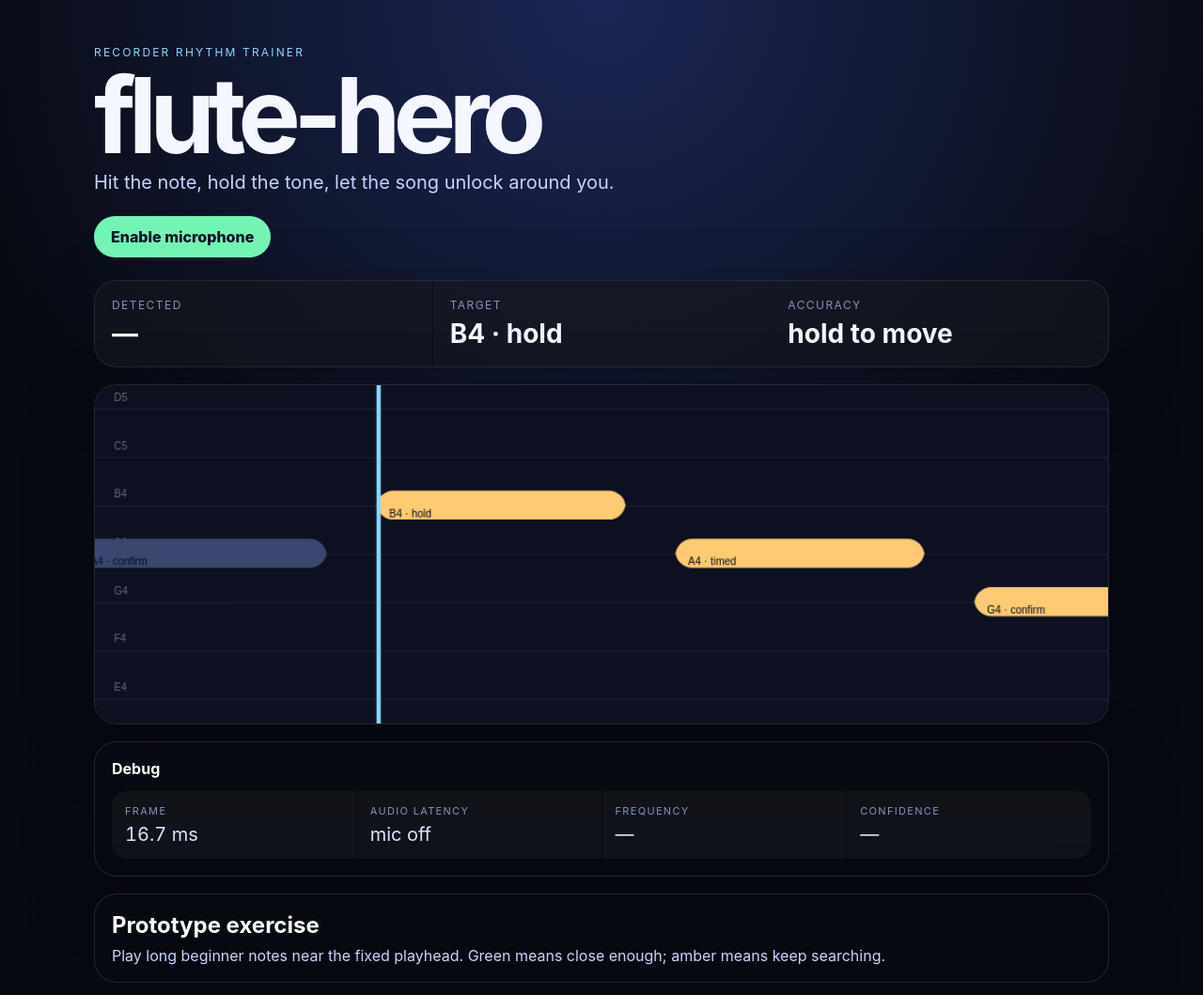
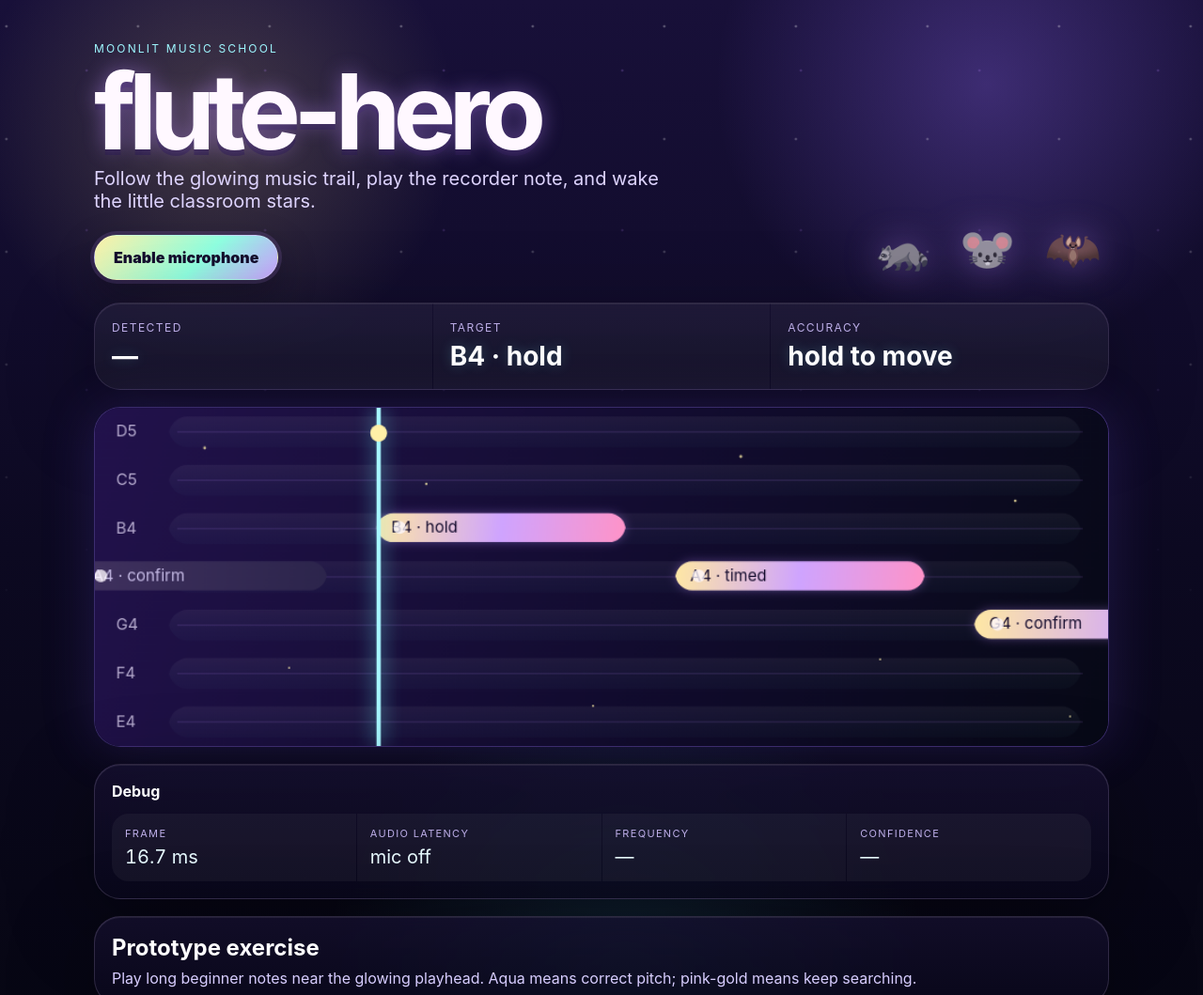
Before and after one commit to AJosephsen/flute-hero, a website with bundled scripts: page index.html in a window 1280 px wide. Shown: the top 1059 px of the page at 94% size. Built offline with nearby package versions, Linux system fonts and the light colour scheme.

Commit message:
Apply moonlit classroom visual direction

```diff
--- a/index.html
+++ b/index.html
@@ -9,9 +9,9 @@
 <body>
   <main class="app">
     <section class="hero">
-      <p class="eyebrow">recorder rhythm trainer</p>
+      <p class="eyebrow">moonlit music school</p>
       <h1>flute-hero</h1>
-      <p class="lede">Hit the note, hold the tone, let the song unlock around you.</p>
+      <p class="lede">Follow the glowing music trail, play the recorder note, and wake the little classroom stars.</p>
       <button id="startButton" type="button">Enable microphone</button>
     </section>
 
@@ -46,7 +46,7 @@
 
     <section class="panel hint">
       <h2>Prototype exercise</h2>
-      <p>Play long beginner notes near the fixed playhead. Green means close enough; amber means keep searching.</p>
+      <p>Play long beginner notes near the glowing playhead. Aqua means correct pitch; pink-gold means keep searching.</p>
     </section>
   </main>
 
--- a/src/main.js
+++ b/src/main.js
@@ -119,24 +119,39 @@ function isHit(note) {
 function render() {
   const { width, height } = canvas;
   ctx.clearRect(0, 0, width, height);
-  ctx.fillStyle = '#0c1020';
+  const gradient = ctx.createLinearGradient(0, 0, width, height);
+  gradient.addColorStop(0, '#22124c');
+  gradient.addColorStop(0.55, '#120c2f');
+  gradient.addColorStop(1, '#070916');
+  ctx.fillStyle = gradient;
   ctx.fillRect(0, 0, width, height);
+  drawStars(width, height);
 
   const playheadX = width * 0.28;
   const pxPerSecond = 118;
   const rows = [64, 65, 67, 69, 71, 72, 74];
   const rowHeight = height / rows.length;
 
-  ctx.strokeStyle = 'rgba(255,255,255,.08)';
-  ctx.lineWidth = 1;
+  ctx.font = '15px Inter, system-ui, sans-serif';
+  ctx.textBaseline = 'middle';
   rows.forEach((midi, index) => {
     const y = rowY(index, rowHeight);
+    const laneGradient = ctx.createLinearGradient(0, y - rowHeight * 0.34, 0, y + rowHeight * 0.34);
+    laneGradient.addColorStop(0, 'rgba(255,255,255,.055)');
+    laneGradient.addColorStop(1, 'rgba(116,247,255,.018)');
+    ctx.fillStyle = laneGradient;
+    roundRect(ctx, 70, y - rowHeight * 0.32, width - 96, rowHeight * 0.64, 18);
+    ctx.fill();
+
+    ctx.strokeStyle = 'rgba(189,140,255,.18)';
+    ctx.lineWidth = 1;
     ctx.beginPath();
-    ctx.moveTo(0, y);
-    ctx.lineTo(width, y);
+    ctx.moveTo(78, y);
+    ctx.lineTo(width - 24, y);
     ctx.stroke();
-    ctx.fillStyle = 'rgba(255,255,255,.38)';
-    ctx.fillText(midiToName(midi), 18, y - 8);
+
+    ctx.fillStyle = 'rgba(236,226,255,.74)';
+    ctx.fillText(midiToName(midi), 20, y);
   });
 
   for (const note of exercise.notes) {
@@ -147,19 +162,64 @@ function render() {
     const y = rowY(index, rowHeight) - rowHeight * 0.32;
     const hit = isHit(note);
     const done = state.completed.has(note.start) || state.songTime > note.start + note.duration;
-    ctx.fillStyle = done ? '#3a476f' : hit ? '#72f5b4' : '#ffca72';
+    const noteGradient = ctx.createLinearGradient(x, y, x + w, y + rowHeight * 0.6);
+    if (done) {
+      noteGradient.addColorStop(0, '#40315f');
+      noteGradient.addColorStop(1, '#2c254c');
+    } else if (hit) {
+      noteGradient.addColorStop(0, '#e9fff6');
+      noteGradient.addColorStop(0.45, '#85ffd0');
+      noteGradient.addColorStop(1, '#54d9ff');
+      ctx.shadowColor = 'rgba(116,247,255,.72)';
+      ctx.shadowBlur = 18;
+    } else {
+      noteGradient.addColorStop(0, '#ffe8a4');
+      noteGradient.addColorStop(0.5, '#cfa4ff');
+      noteGradient.addColorStop(1, '#ff93c8');
+      ctx.shadowColor = 'rgba(189,140,255,.35)';
+      ctx.shadowBlur = 10;
+    }
+    ctx.fillStyle = noteGradient;
     roundRect(ctx, x, y, w, rowHeight * 0.6, 16);
     ctx.fill();
-    ctx.fillStyle = '#06101f';
-    ctx.fillText(`${note.note} · ${note.mode}`, x + 12, y + 25);
+    ctx.shadowBlur = 0;
+
+    ctx.fillStyle = done ? '#c8bde8' : '#160d2f';
+    ctx.fillText(`${note.note} · ${note.mode}`, x + 14, y + rowHeight * 0.3);
+
+    ctx.fillStyle = hit ? '#fff8b4' : 'rgba(255,248,255,.78)';
+    ctx.beginPath();
+    ctx.arc(x + Math.min(w - 18, 22), y + rowHeight * 0.3, 6, 0, Math.PI * 2);
+    ctx.fill();
   }
 
-  ctx.strokeStyle = '#8bd7ff';
+  ctx.shadowColor = 'rgba(116,247,255,.85)';
+  ctx.shadowBlur = 18;
+  ctx.strokeStyle = '#a7f8ff';
   ctx.lineWidth = 4;
   ctx.beginPath();
   ctx.moveTo(playheadX, 0);
   ctx.lineTo(playheadX, height);
   ctx.stroke();
+  ctx.shadowBlur = 0;
+
+  ctx.fillStyle = '#fff0a7';
+  ctx.beginPath();
+  ctx.arc(playheadX, 24, 8, 0, Math.PI * 2);
+  ctx.fill();
+}
+
+function drawStars(width, height) {
+  const stars = [
+    [104, 38, 1.4], [184, 246, 1.0], [314, 72, 1.2], [472, 282, 1.1],
+    [612, 46, 1.5], [744, 238, 1.0], [872, 88, 1.3], [924, 292, 1.0],
+  ];
+  ctx.fillStyle = 'rgba(255, 240, 167, .72)';
+  for (const [x, y, r] of stars) {
+    ctx.beginPath();
+    ctx.arc(x % width, y % height, r, 0, Math.PI * 2);
+    ctx.fill();
+  }
 }
 
 function rowY(index, rowHeight) {
--- a/src/styles.css
+++ b/src/styles.css
@@ -1,35 +1,104 @@
 :root {
   color-scheme: dark;
   font-family: Inter, ui-sans-serif, system-ui, -apple-system, BlinkMacSystemFont, "Segoe UI", sans-serif;
-  background: #080a12;
-  color: #f5f7ff;
+  background: #09071a;
+  color: #fff8ff;
+  --ink: #fff8ff;
+  --muted: #bdaee8;
+  --panel: rgba(22, 16, 48, .74);
+  --panel-strong: rgba(35, 23, 72, .82);
+  --line: rgba(226, 204, 255, .16);
+  --moon: #f7e7ff;
+  --magic: #bd8cff;
+  --glow: #74f7ff;
+  --star: #ffd76a;
+  --hit: #85ffd0;
+  --miss: #ff92bf;
 }
 
 * { box-sizing: border-box; }
-body { margin: 0; min-height: 100vh; background: radial-gradient(circle at top, #1b2755, #080a12 55%); }
+body {
+  margin: 0;
+  min-height: 100vh;
+  background:
+    radial-gradient(circle at 18% 12%, rgba(255, 230, 145, .20), transparent 16rem),
+    radial-gradient(circle at 82% 8%, rgba(151, 111, 255, .30), transparent 18rem),
+    radial-gradient(circle at 52% 92%, rgba(73, 231, 255, .12), transparent 20rem),
+    linear-gradient(180deg, #181039 0%, #0c0921 52%, #060612 100%);
+  overflow-x: hidden;
+}
+body::before {
+  content: "";
+  position: fixed;
+  inset: 0;
+  pointer-events: none;
+  background-image:
+    radial-gradient(circle, rgba(255,255,255,.9) 0 1px, transparent 1.8px),
+    radial-gradient(circle, rgba(189,140,255,.7) 0 1px, transparent 1.8px);
+  background-position: 6vw 11vh, 74vw 20vh;
+  background-size: 140px 120px, 190px 170px;
+  opacity: .32;
+  mask-image: linear-gradient(#000, transparent 88%);
+}
 button { font: inherit; }
 
-.app { width: min(1080px, calc(100vw - 32px)); margin: 0 auto; padding: 48px 0; }
-.hero { display: grid; gap: 12px; margin-bottom: 24px; }
-.eyebrow { color: #8bd7ff; text-transform: uppercase; letter-spacing: .18em; font-size: 12px; margin: 0; }
-h1 { font-size: clamp(48px, 9vw, 112px); line-height: .85; margin: 0; letter-spacing: -.07em; }
-.lede { color: #c8d3ff; margin: 0 0 12px; font-size: 20px; }
-#startButton { justify-self: start; border: 0; border-radius: 999px; padding: 12px 18px; color: #06101f; background: #72f5b4; cursor: pointer; font-weight: 800; }
-#startButton.listening { background: #8bd7ff; }
-.panel { border: 1px solid rgba(255,255,255,.12); background: rgba(8,10,18,.66); border-radius: 24px; box-shadow: 0 24px 80px rgba(0,0,0,.24); }
+.app { width: min(1080px, calc(100vw - 32px)); margin: 0 auto; padding: 44px 0 52px; position: relative; }
+.hero { display: grid; gap: 12px; margin-bottom: 24px; position: relative; }
+.hero::after {
+  content: "🦝  🐭  🦇";
+  position: absolute;
+  right: 0;
+  bottom: 4px;
+  color: rgba(255,248,255,.76);
+  font-size: clamp(28px, 4vw, 48px);
+  letter-spacing: .18em;
+  filter: drop-shadow(0 0 18px rgba(189,140,255,.55));
+}
+.eyebrow { color: #9ef7ff; text-transform: uppercase; letter-spacing: .18em; font-size: 12px; margin: 0; }
+h1 {
+  font-size: clamp(48px, 9vw, 112px);
+  line-height: .85;
+  margin: 0;
+  letter-spacing: -.07em;
+  color: var(--ink);
+  text-shadow: 0 0 22px rgba(189,140,255,.45), 0 6px 0 rgba(34,20,70,.55);
+}
+.lede { color: #ded4ff; margin: 0 0 12px; font-size: 20px; max-width: 620px; }
+#startButton {
+  justify-self: start;
+  border: 1px solid rgba(255,255,255,.22);
+  border-radius: 999px;
+  padding: 13px 20px;
+  color: #140d2d;
+  background: linear-gradient(135deg, #fff0a7, #8fffe0 58%, #cba0ff);
+  cursor: pointer;
+  font-weight: 900;
+  box-shadow: 0 0 0 4px rgba(189,140,255,.14), 0 18px 40px rgba(8, 5, 24, .42);
+}
+#startButton.listening { background: linear-gradient(135deg, #90f7ff, #bd8cff); color: #080616; }
+.panel {
+  border: 1px solid var(--line);
+  background: linear-gradient(180deg, var(--panel), rgba(10, 8, 28, .78));
+  border-radius: 28px;
+  box-shadow: 0 24px 90px rgba(0,0,0,.34), inset 0 1px 0 rgba(255,255,255,.08);
+  backdrop-filter: blur(10px);
+}
 .meters { display: grid; grid-template-columns: repeat(3, 1fr); gap: 1px; overflow: hidden; margin-bottom: 18px; }
-.meters > div { padding: 18px; background: rgba(255,255,255,.035); }
-.label { display: block; color: #8792bd; font-size: 12px; text-transform: uppercase; letter-spacing: .12em; margin-bottom: 6px; }
-strong { font-size: 28px; }
-.lane-wrap { overflow: hidden; }
+.meters > div { padding: 18px; background: rgba(255,255,255,.045); }
+.label { display: block; color: var(--muted); font-size: 12px; text-transform: uppercase; letter-spacing: .12em; margin-bottom: 6px; }
+strong { font-size: 28px; color: #fff; text-shadow: 0 0 14px rgba(116,247,255,.22); }
+.lane-wrap { overflow: hidden; border-color: rgba(151, 111, 255, .34); box-shadow: 0 0 55px rgba(104, 72, 210, .22), inset 0 0 34px rgba(116,247,255,.06); }
 canvas { display: block; width: 100%; height: auto; }
 .debug { margin-top: 18px; padding: 18px; }
 .debug h2 { margin: 0 0 14px; font-size: 16px; color: #fff; }
-.debug dl { display: grid; grid-template-columns: repeat(4, 1fr); gap: 1px; margin: 0; overflow: hidden; border-radius: 16px; }
-.debug div { padding: 14px; background: rgba(255,255,255,.04); }
-.debug dt { color: #8792bd; font-size: 11px; text-transform: uppercase; letter-spacing: .12em; margin-bottom: 6px; }
-.debug dd { margin: 0; font-variant-numeric: tabular-nums; font-size: 20px; color: #dbe4ff; }
-.hint { margin-top: 18px; padding: 18px; color: #c8d3ff; }
+.debug dl { display: grid; grid-template-columns: repeat(4, 1fr); gap: 1px; margin: 0; overflow: hidden; border-radius: 18px; }
+.debug div { padding: 14px; background: rgba(255,255,255,.045); }
+.debug dt { color: var(--muted); font-size: 11px; text-transform: uppercase; letter-spacing: .12em; margin-bottom: 6px; }
+.debug dd { margin: 0; font-variant-numeric: tabular-nums; font-size: 20px; color: #e7faff; }
+.hint { margin-top: 18px; padding: 18px; color: #d8ceff; }
 .hint h2 { color: #fff; margin: 0 0 8px; }
 .hint p { margin: 0; }
-@media (max-width: 720px) { .meters, .debug dl { grid-template-columns: 1fr; } }
+@media (max-width: 720px) {
+  .meters, .debug dl { grid-template-columns: 1fr; }
+  .hero::after { position: static; }
+}
```
Also changed, not shown: project-board/board.md (+1 -1 lines), project-board/tracks/foundation.md (+5 -4 lines), art/concepts/moonlit-ui-prototype-screenshot.png (added).
